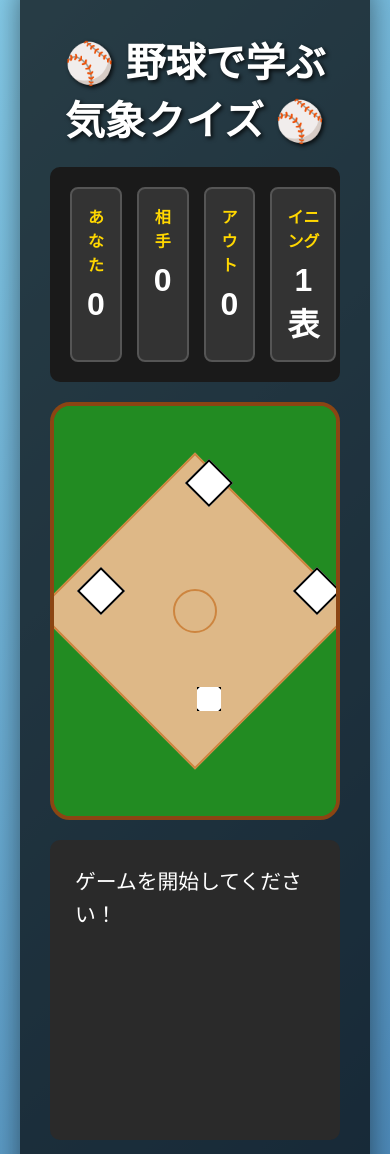
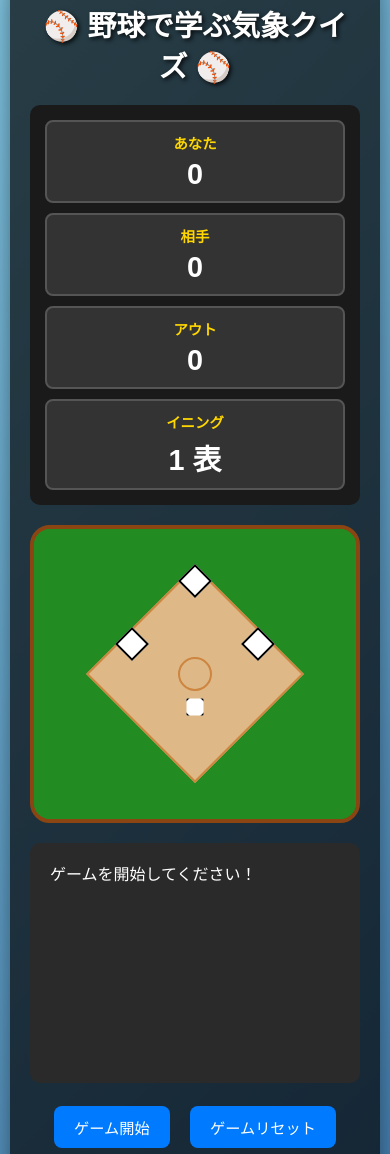
Before and after one commit to keizotabuchi/haruta, a plain HTML site: page index2.html in a window 390 px wide. Shown: the part 46-1200 px from the top of the page. Drawn offline with Linux system fonts and the light colour scheme.

Commit message:
Update index2.html

```diff
--- a/index2.html
+++ b/index2.html
@@ -9,7 +9,7 @@
             font-family: 'Arial', sans-serif;
             background: linear-gradient(135deg, #87CEEB 0%, #4682B4 100%);
             margin: 0;
-            padding: 20px;
+            padding: 10px; /* スマートフォン向けにパディングを調整 */
             color: white;
         }
         .container {
@@ -17,48 +17,48 @@
             margin: 0 auto;
             background: rgba(0, 0, 0, 0.7);
             border-radius: 15px;
-            padding: 30px;
+            padding: 20px; /* スマートフォン向けにパディングを調整 */
             box-shadow: 0 10px 30px rgba(0, 0, 0, 0.5);
         }
         .title {
             text-align: center;
-            font-size: 2.5em;
+            font-size: 2em; /* スマートフォン向けにフォントサイズを調整 */
             margin-bottom: 20px;
             text-shadow: 2px 2px 4px rgba(0, 0, 0, 0.8);
         }
         .scoreboard {
             background: #1a1a1a;
             border-radius: 10px;
-            padding: 20px;
+            padding: 15px; /* スマートフォン向けにパディングを調整 */
             margin-bottom: 20px;
             display: grid;
-            grid-template-columns: repeat(4, 1fr);
-            gap: 15px;
+            grid-template-columns: repeat(2, 1fr); /* スマートフォン向けに2列表示に変更 */
+            gap: 10px; /* スマートフォン向けにギャップを調整 */
             text-align: center;
         }
         .score-item {
             background: #333;
-            padding: 15px;
+            padding: 10px; /* スマートフォン向けにパディングを調整 */
             border-radius: 8px;
             border: 2px solid #555;
         }
         .score-item h3 {
-            margin: 0 0 10px 0;
+            margin: 0 0 5px 0; /* スマートフォン向けにマージンを調整 */
             color: #FFD700;
-            font-size: 1em;
+            font-size: 0.9em; /* スマートフォン向けにフォントサイズを調整 */
         }
         .score-value {
-            font-size: 2em;
+            font-size: 1.8em; /* スマートフォン向けにフォントサイズを調整 */
             font-weight: bold;
         }
         .field {
             background: #228B22;
             border: 4px solid #8B4513;
             border-radius: 20px;
-            padding: 30px;
+            padding: 20px; /* スマートフォン向けにパディングを調整 */
             margin: 20px 0;
             position: relative;
-            min-height: 350px;
+            min-height: 250px; /* スマートフォン向けに最小高さを調整 */
             overflow: hidden;
         }
         .field::before {
@@ -67,13 +67,15 @@
         }
         .field::after {
             content: ''; position: absolute; top: 50%; left: 50%;
-            width: 220px; height: 220px; background: #DEB887;
+            width: 180px; height: 180px; /* スマートフォン向けにサイズを調整 */
+            background: #DEB887;
             border: 2px solid #CD853F;
             transform: translate(-50%, -50%) rotate(45deg); z-index: 2;
         }
         .mound {
             position: absolute; top: 50%; left: 50%;
-            width: 40px; height: 40px; background: #DEB887;
+            width: 30px; height: 30px; /* スマートフォン向けにサイズを調整 */
+            background: #DEB887;
             border: 2px solid #CD853F; border-radius: 50%;
             transform: translate(-50%, -50%); z-index: 3;
         }
@@ -81,21 +83,20 @@
             position: relative; z-index: 4; text-align: center;
         }
         .bases {
-            position: relative; width: 250px; height: 250px;
-            margin: 30px auto;
+            position: relative; width: 180px; height: 180px; /* スマートフォン向けにサイズを調整 */
+            margin: 20px auto; /* スマートフォン向けにマージンを調整 */
         }
         .base {
-            position: absolute; width: 30px; height: 30px;
+            position: absolute; width: 25px; height: 25px; /* スマートフォン向けにサイズを調整 */
             background: #FFFFFF; border: 2px solid #000;
             transform: rotate(45deg); z-index: 5;
-            transition: background-color 0.3s; /* 色が変わるアニメーション */
+            transition: background-color 0.3s;
         }
         #home { bottom: 0; left: 50%; transform: translateX(-50%) rotate(45deg); clip-path: polygon(50% 100%, 0% 50%, 50% 0%, 100% 50%);}
         #base1 { top: 50%; right: 0; transform: translateY(-50%) rotate(45deg); }
         #base2 { top: 0; left: 50%; transform: translateX(-50%) rotate(45deg); }
         #base3 { top: 50%; left: 0; transform: translateY(-50%) rotate(45deg); }
 
-        /* ★ランナーがいるベースの色を赤に変更★ */
         .base.occupied {
             background: #e74c3c;
             border-color: #c0392b;
@@ -103,38 +104,47 @@
 
         .quiz-section {
             background: #2a2a2a; border-radius: 10px;
-            padding: 25px; margin: 20px 0; min-height: 250px;
-        }
-        .question { font-size: 1.3em; margin-bottom: 20px; line-height: 1.6; }
-        .options { display: grid; gap: 15px; margin-bottom: 20px; }
+            padding: 20px; /* スマートフォン向けにパディングを調整 */
+            margin: 15px 0; /* スマートフォン向けにマージンを調整 */
+            min-height: 200px; /* スマートフォン向けに最小高さを調整 */
+        }
+        .question { font-size: 1.1em; margin-bottom: 15px; line-height: 1.5; } /* スマートフォン向けにフォントサイズを調整 */
+        .options { display: grid; gap: 10px; margin-bottom: 15px; } /* スマートフォン向けにギャップとマージンを調整 */
         .option {
             background: #444; border: 2px solid #666; border-radius: 8px;
-            padding: 15px; cursor: pointer; transition: all 0.3s; font-size: 1.1em;
+            padding: 12px; /* スマートフォン向けにパディングを調整 */
+            cursor: pointer; transition: all 0.3s; font-size: 1em; /* スマートフォン向けにフォントサイズを調整 */
         }
         .option:hover { background: #555; border-color: #888; transform: translateY(-2px); }
         .option.correct { background: #28a745; border-color: #1e7e34; }
         .option.incorrect { background: #dc3545; border-color: #c82333; }
-        .result { text-align: center; font-size: 1.5em; font-weight: bold; margin: 20px 0; padding: 15px; border-radius: 8px; }
+        .result { text-align: center; font-size: 1.3em; font-weight: bold; margin: 15px 0; padding: 12px; border-radius: 8px; } /* スマートフォン向けにフォントサイズとパディングを調整 */
         .result.hit { background: #28a745; color: white; }
         .result.out { background: #dc3545; color: white; }
-        .result.info { background: #3498db; color: white; } /* お知らせ用のスタイル */
+        .result.info { background: #3498db; color: white; }
 
         .explanation {
             background: #1a1a1a; border: 1px solid #444; border-radius: 8px;
-            padding: 15px; margin-top: 20px; line-height: 1.5; color: #f0f0f0;
-            font-size: 1em;
-        }
-
-        .controls { text-align: center; margin: 20px 0; }
+            padding: 12px; /* スマートフォン向けにパディングを調整 */
+            margin-top: 15px; /* スマートフォン向けにマージンを調整 */
+            line-height: 1.4; /* スマートフォン向けに行の高さを調整 */
+            color: #f0f0f0;
+            font-size: 0.9em; /* スマートフォン向けにフォントサイズを調整 */
+        }
+
+        .controls { text-align: center; margin: 15px 0; } /* スマートフォン向けにマージンを調整 */
         .btn {
-            background: #007bff; color: white; border: none; padding: 15px 30px;
-            border-radius: 8px; cursor: pointer; font-size: 1.1em; margin: 10px;
+            background: #007bff; color: white; border: none; padding: 12px 25px; /* スマートフォン向けにパディングを調整 */
+            border-radius: 8px; cursor: pointer; font-size: 1em; margin: 8px; /* スマートフォン向けにフォントサイズとマージンを調整 */
             transition: all 0.3s;
         }
         .btn:hover { background: #0056b3; transform: translateY(-2px); }
         .btn:disabled { background: #666; cursor: not-allowed; }
 
-        .difficulty { display: inline-block; padding: 5px 10px; border-radius: 5px; font-size: 0.9em; font-weight: bold; margin-left: 10px; }
+        .difficulty {
+            display: inline-block; padding: 3px 8px; border-radius: 5px;
+            font-size: 0.8em; font-weight: bold; margin-left: 5px; /* スマートフォン向けにサイズとマージンを調整 */
+        }
         .easy { background: #28a745; }
         .normal { background: #ffc107; color: #000; }
         .hard { background: #dc3545; }
@@ -145,12 +155,54 @@
             z-index: 100; justify-content: center; align-items: center;
         }
         .game-over-content {
-            background: linear-gradient(135deg, #444, #222); padding: 40px;
+            background: linear-gradient(135deg, #444, #222); padding: 30px; /* スマートフォン向けにパディングを調整 */
             border-radius: 20px; text-align: center;
             border: 3px solid #FFD700; box-shadow: 0 0 30px rgba(255, 215, 0, 0.5);
-        }
-        .game-over-title { font-size: 3em; color: #FFD700; margin-bottom: 20px; }
-        .final-score { font-size: 1.8em; margin-bottom: 30px; }
+            max-width: 90%; /* スマートフォン向けに最大幅を調整 */
+        }
+        .game-over-title { font-size: 2.5em; color: #FFD700; margin-bottom: 15px; } /* スマートフォン向けにフォントサイズとマージンを調整 */
+        .final-score { font-size: 1.5em; margin-bottom: 25px; } /* スマートフォン向けにフォントサイズとマージンを調整 */
+
+        /* 画面幅が480px以下の場合の追加調整 */
+        @media (max-width: 480px) {
+            .title {
+                font-size: 1.8em;
+            }
+            .scoreboard {
+                grid-template-columns: 1fr; /* 1列表示にする場合 */
+            }
+            .field::after {
+                width: 150px;
+                height: 150px;
+            }
+            .bases {
+                width: 150px;
+                height: 150px;
+            }
+            .base {
+                width: 20px;
+                height: 20px;
+            }
+            .question {
+                font-size: 1em;
+            }
+            .option {
+                font-size: 0.9em;
+            }
+            .explanation {
+                font-size: 0.85em;
+            }
+            .btn {
+                padding: 10px 20px;
+                font-size: 0.95em;
+            }
+            .game-over-title {
+                font-size: 2em;
+            }
+            .final-score {
+                font-size: 1.3em;
+            }
+        }
     </style>
 </head>
 <body>
```
